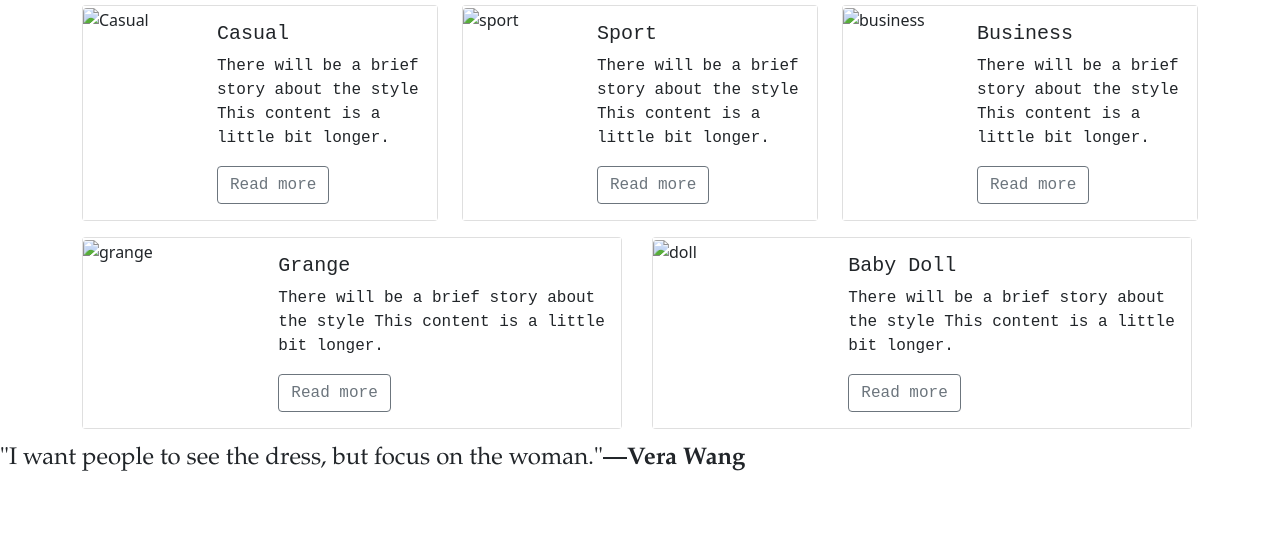
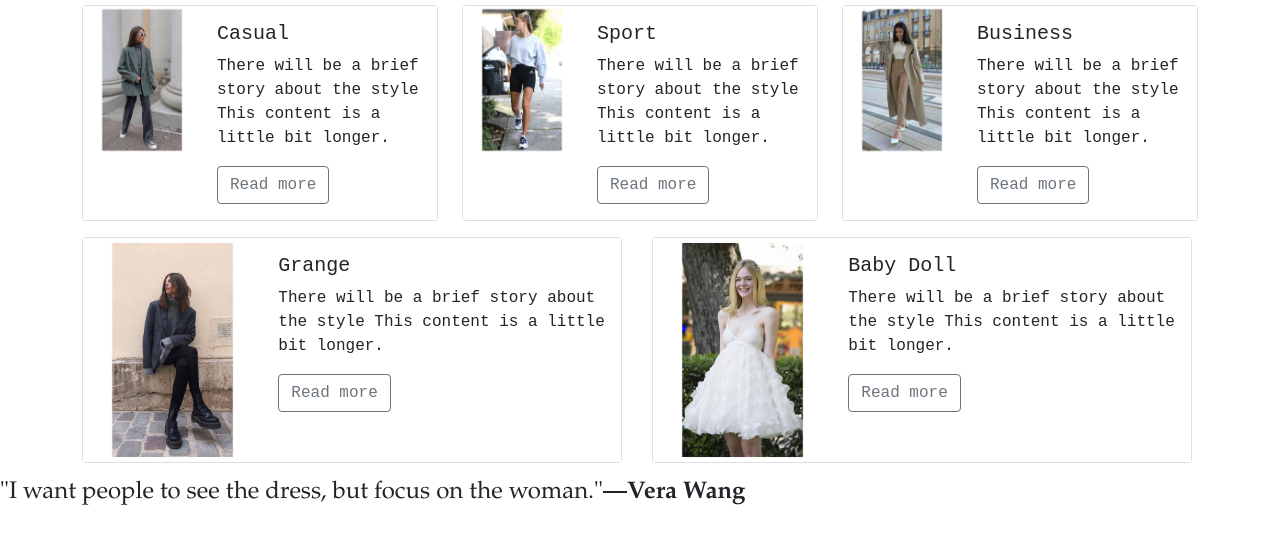
Before and after one commit to soolaar/assigment_4, a plain HTML site: page wpage.html in a window 1280 px wide. Shown: the part 93-636 px from the top of the page. Drawn offline with nearby package versions, Linux system fonts and the light colour scheme; files that its build step writes are made by us from their sources.

Commit message:
Update wpage.html

```diff
--- a/wpage.html
+++ b/wpage.html
@@ -3,13 +3,13 @@
 <head>
 <title>Style</title>
 <link href="https://cdn.jsdelivr.net/npm/bootstrap@5.1.3/dist/css/bootstrap.min.css" rel="stylesheet" integrity="sha384-1BmE4kWBq78iYhFldvKuhfTAU6auU8tT94WrHftjDbrCEXSU1oBoqyl2QvZ6jIW3" crossorigin="anonymous">
-<link rel="stylesheet" href="../css/wpage.css">
-<link rel="shortcut icon" href="../img/icon.png">
+<link rel="stylesheet" href="wpage.css">
+<link rel="shortcut icon" href="icon.png">
 </head>
 <body>
   <ul class="nav nav-tabs">
   <li class="nav-item">
-    <a class="nav-link" aria-current="page" href="../index.html">Home</a>
+    <a class="nav-link" aria-current="page" href="index.html">Home</a>
   </li>
   <li class="nav-item">
     <a class="nav-link active" href="wpage.html">Women's Styles</a>
@@ -26,7 +26,7 @@
       <div class="card mb-3" style="max-width: 540px;">
       <div class="row g-0">
         <div class="col-md-4">
-          <img src="../img/casw.png" class="img-fluid rounded-start" alt="Casual">
+          <img src="casw.png" class="img-fluid rounded-start" alt="Casual">
         </div>
         <div class="col-md-8">
           <div class="card-body">
@@ -42,7 +42,7 @@
       <div class="card mb-3" style="max-width: 540px;">
       <div class="row g-0">
         <div class="col-md-4">
-          <img src="../img/sortw.png" class="img-fluid rounded-start" alt="sport">
+          <img src="sortw.png" class="img-fluid rounded-start" alt="sport">
         </div>
         <div class="col-md-8">
           <div class="card-body">
@@ -58,7 +58,7 @@
       <div class="card mb-3" style="max-width: 540px;">
       <div class="row g-0">
         <div class="col-md-4">
-          <img src="../img/busw.png" class="img-fluid rounded-start" alt="business">
+          <img src="busw.png" class="img-fluid rounded-start" alt="business">
         </div>
         <div class="col-md-8">
           <div class="card-body">
@@ -80,7 +80,7 @@
       <div class="card mb-3" style="max-width: 540px;">
       <div class="row g-0">
         <div class="col-md-4">
-          <img src="../img/graw.png" class="img-fluid rounded-start" alt="grange">
+          <img src="graw.png" class="img-fluid rounded-start" alt="grange">
         </div>
         <div class="col-md-8">
           <div class="card-body">
@@ -96,7 +96,7 @@
       <div class="card mb-3" style="max-width: 540px;">
       <div class="row g-0">
         <div class="col-md-4">
-          <img src="../img/doll.png" class="img-fluid rounded-start" alt="doll">
+          <img src="doll.png" class="img-fluid rounded-start" alt="doll">
         </div>
         <div class="col-md-8">
           <div class="card-body">
```
